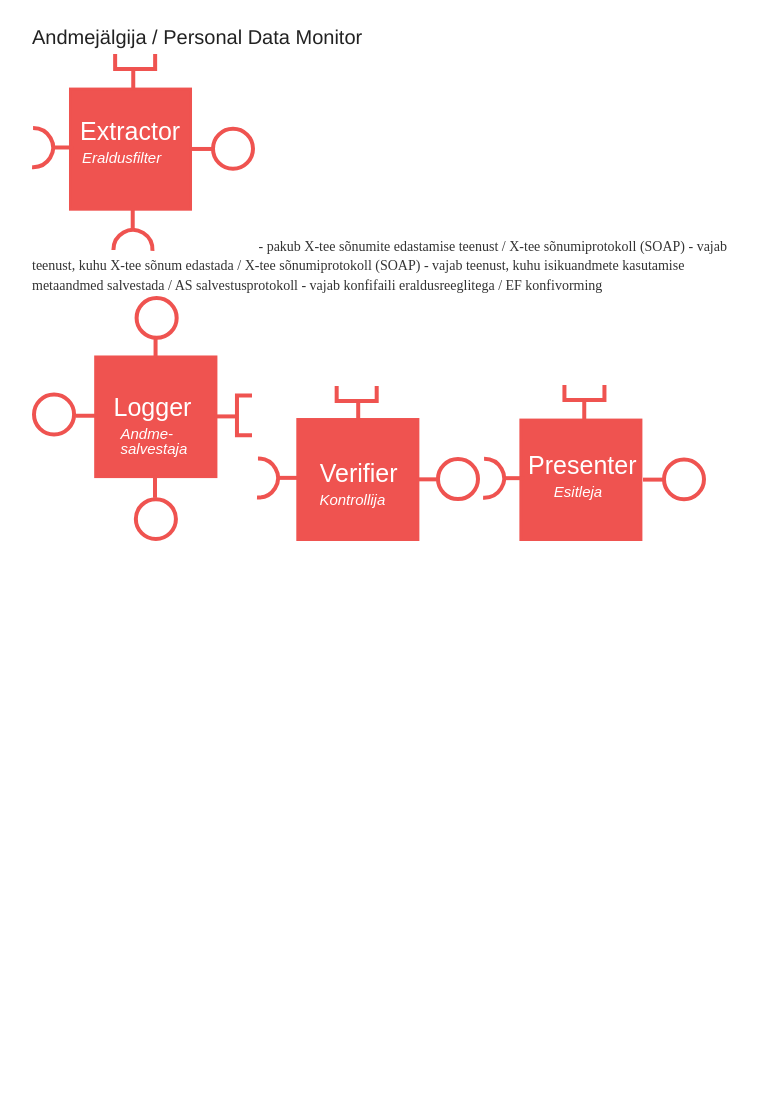
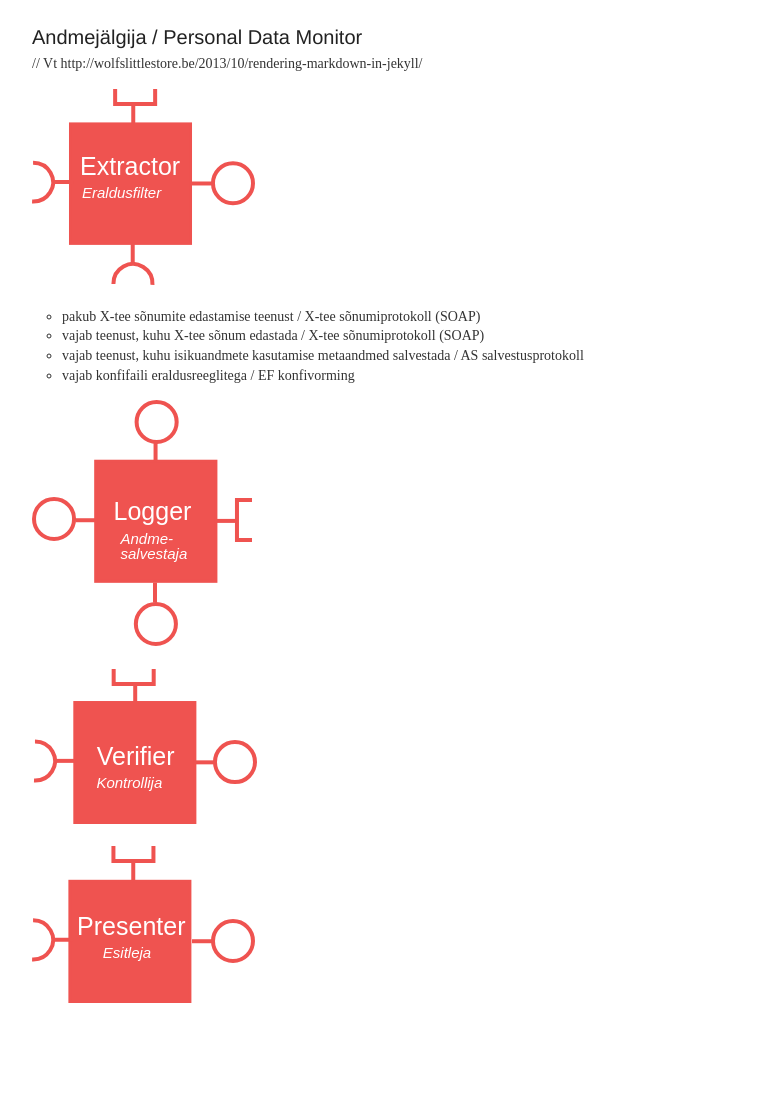
Before and after one commit to e-gov/AJ, a Jekyll site: the page built from Presentation/index.html, in a window 1280 px wide. Shown: the whole page, without its empty margins (248-1006 px from the left). Built offline with Jekyll 4.4.1, drawn with Linux system fonts in a browser that asks for light colours; Markdown is read by kramdown in place of the engine named in the settings; before the commit the page ends 900 px from its top, so only the background shows below that.

```diff
--- a/Presentation/index.html
+++ b/Presentation/index.html
@@ -3,4 +3,7 @@ layout: page
 title: Andmejälgija / Personal Data Monitor
 ---
 
-{% include Presentation.md %}
+// Vt http://wolfslittlestore.be/2013/10/rendering-markdown-in-jekyll/
+
+{% capture my-include %}{% include Presentation.md %}{% endcapture %}
+{{ my-include | markdownify }}
```
